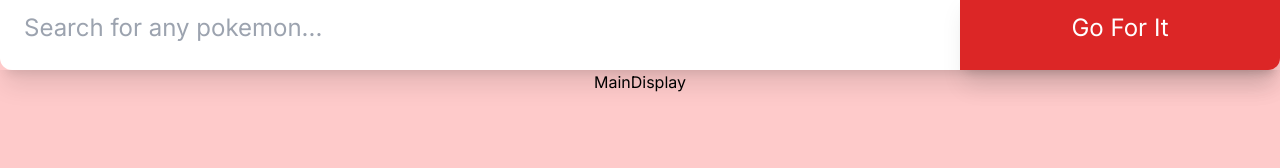
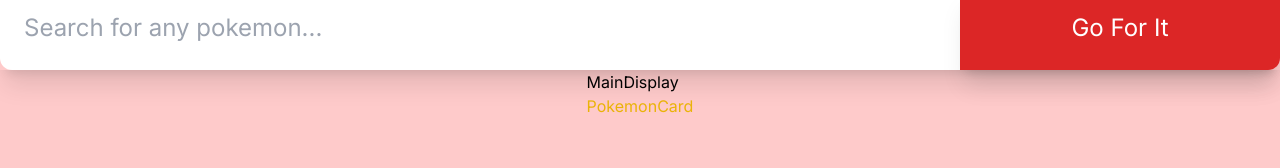
Before and after one commit to sandipkarmokar/pokedex, a Next.js app: page / in a window 1280 px wide. Shown: the part 174-342 px from the top of the page. Built offline with nearby package versions, Linux system fonts and the light colour scheme.

Commit message:
made all components

```diff
--- a/app/Components/MainDisplay.jsx
+++ b/app/Components/MainDisplay.jsx
@@ -1,9 +1,14 @@
 "use client";
-
 import React from "react";
+import PokemonCard from "./PokemonCard";
 
 const MainDisplay = () => {
-  return <div>MainDisplay</div>;
+  return (
+    <div>
+      MainDisplay
+      <PokemonCard></PokemonCard>
+    </div>
+  );
 };
 
 export default MainDisplay;
--- a/app/Components/PokemonCard.jsx
+++ b/app/Components/PokemonCard.jsx
@@ -0,0 +1,7 @@
+import React from "react";
+
+const PokemonCard = () => {
+  return <div className="text-yellow-500">PokemonCard</div>;
+};
+
+export default PokemonCard;
```
Also changed, not shown: package.json (+6 -5 lines), 1 other file (tests, documents, lock files or other folders).
